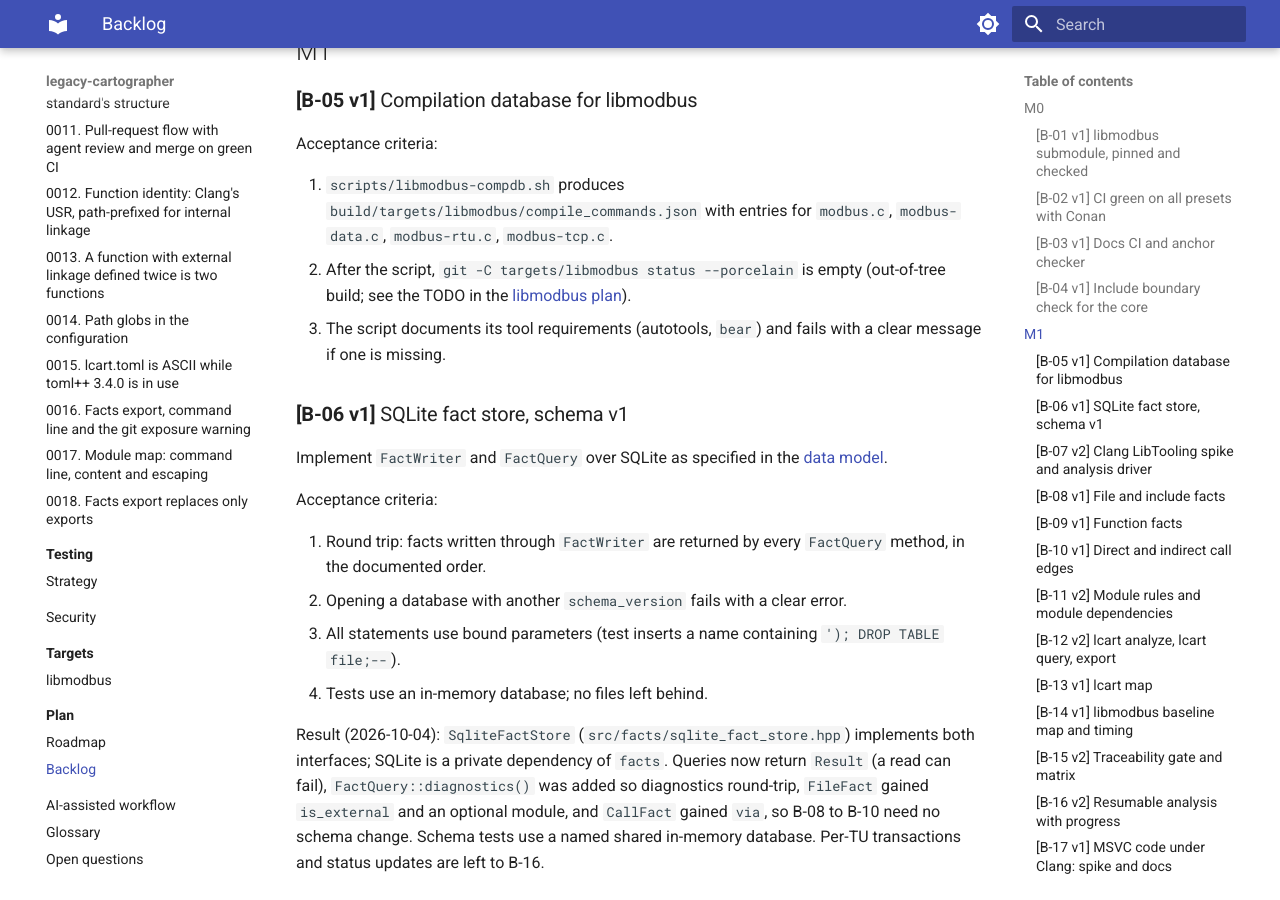
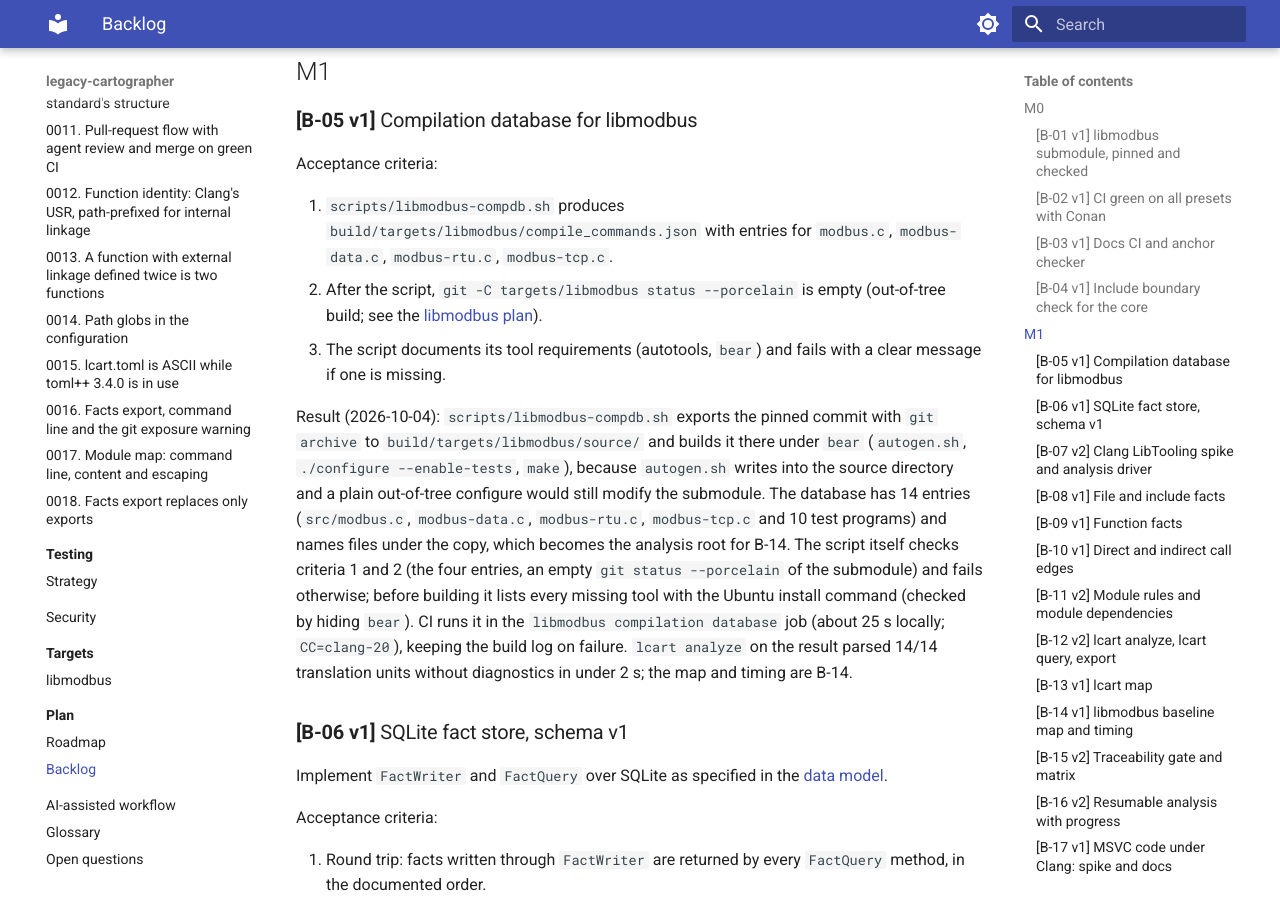
Before and after one commit to Tomek52/legacy-cartographer, an MkDocs documentation site: the page built from docs/plan/backlog.md, in a window 1280 px wide and 900 px high, scrolled down 3061 px. Built offline with MkDocs 1.6.1 and Material for MkDocs 9.7.7, drawn with Linux system fonts in a browser that asks for light colours; some of the changed text lies outside the part shown.

Commit message:
build(targets): compilation database for libmodbus (B-05) (#11)
Backlog: B-05

Co-Authored-By: Claude Opus 5.5 <noreply@anthropic.com>
Claude-Session: https://claude.ai/code/session_01Sn6UD6WxmmXBAgKToBQUdD

```diff
--- a/docs/plan/backlog.md
+++ b/docs/plan/backlog.md
@@ -14,7 +14,7 @@ expanded in place; its version is bumped if its meaning changes
 | [B-02](#b02-ci-green-all-presets-v1) | ✅ CI green on all presets with Conan | M0 | NFR-006, NFR-007 | – | 4 h |
 | [B-03](#b03-docs-ci-and-anchor-check-v1) | ✅ Docs CI and anchor checker | M0 | NFR-012 | – | 2 h |
 | [B-04](#b04-include-boundary-check-v1) | ✅ Include boundary check for the core | M0 | NFR-001 | B-02 | 2 h |
-| [B-05](#b05-libmodbus-compilation-database-v1) | Compilation database for libmodbus | M1 | FR-001 | B-01 | 3 h |
+| [B-05](#b05-libmodbus-compilation-database-v1) | ✅ Compilation database for libmodbus | M1 | FR-001 | B-01 | 3 h |
 | [B-06](#b06-sqlite-fact-store-v1) | ✅ SQLite fact store, schema v1 | M1 | FR-002–FR-004, NFR-004 | – | 6 h |
 | [B-07](#b07-clang-libtooling-spike-v2) | ✅ Clang LibTooling spike and analysis driver | M1 | FR-001 | B-02 | 6 h |
 | [B-08](#b08-file-and-include-facts-v1) | ✅ File and include facts | M1 | FR-002 | B-06, B-07 | 4 h |
@@ -105,9 +105,25 @@ Acceptance criteria:
    `build/targets/libmodbus/compile_commands.json` with entries for
    `modbus.c`, `modbus-data.c`, `modbus-rtu.c`, `modbus-tcp.c`.
 2. After the script, `git -C targets/libmodbus status --porcelain` is empty
-   (out-of-tree build; see the TODO in the [libmodbus plan](../targets/libmodbus.md)).
+   (out-of-tree build; see the [libmodbus plan](../targets/libmodbus.md)).
 3. The script documents its tool requirements (autotools, `bear`) and fails
    with a clear message if one is missing.
+
+Result (2026-10-04): `scripts/libmodbus-compdb.sh` exports the pinned
+commit with `git archive` to `build/targets/libmodbus/source/` and builds
+it there under `bear` (`autogen.sh`, `./configure --enable-tests`, `make`),
+because `autogen.sh` writes into the source directory and a plain
+out-of-tree configure would still modify the submodule. The database has
+14 entries (`src/modbus.c`, `modbus-data.c`, `modbus-rtu.c`,
+`modbus-tcp.c` and 10 test programs) and names files under the copy, which
+becomes the analysis root for B-14. The script itself checks criteria 1
+and 2 (the four entries, an empty `git status --porcelain` of the
+submodule) and fails otherwise; before building it lists every missing
+tool with the Ubuntu install command (checked by hiding `bear`). CI runs
+it in the `libmodbus compilation database` job (about 25 s locally;
+`CC=clang-20`), keeping the build log on failure. `lcart analyze` on the
+result parsed 14/14 translation units without diagnostics in under 2 s;
+the map and timing are B-14.
 
 ### <a id="b06-sqlite-fact-store-v1"></a>**[B-06 v1]** SQLite fact store, schema v1
 
```
Also changed, not shown: docs/open-questions.md (+0 -1 lines), docs/targets/libmodbus.md (+12 -5 lines), 2 other files.
